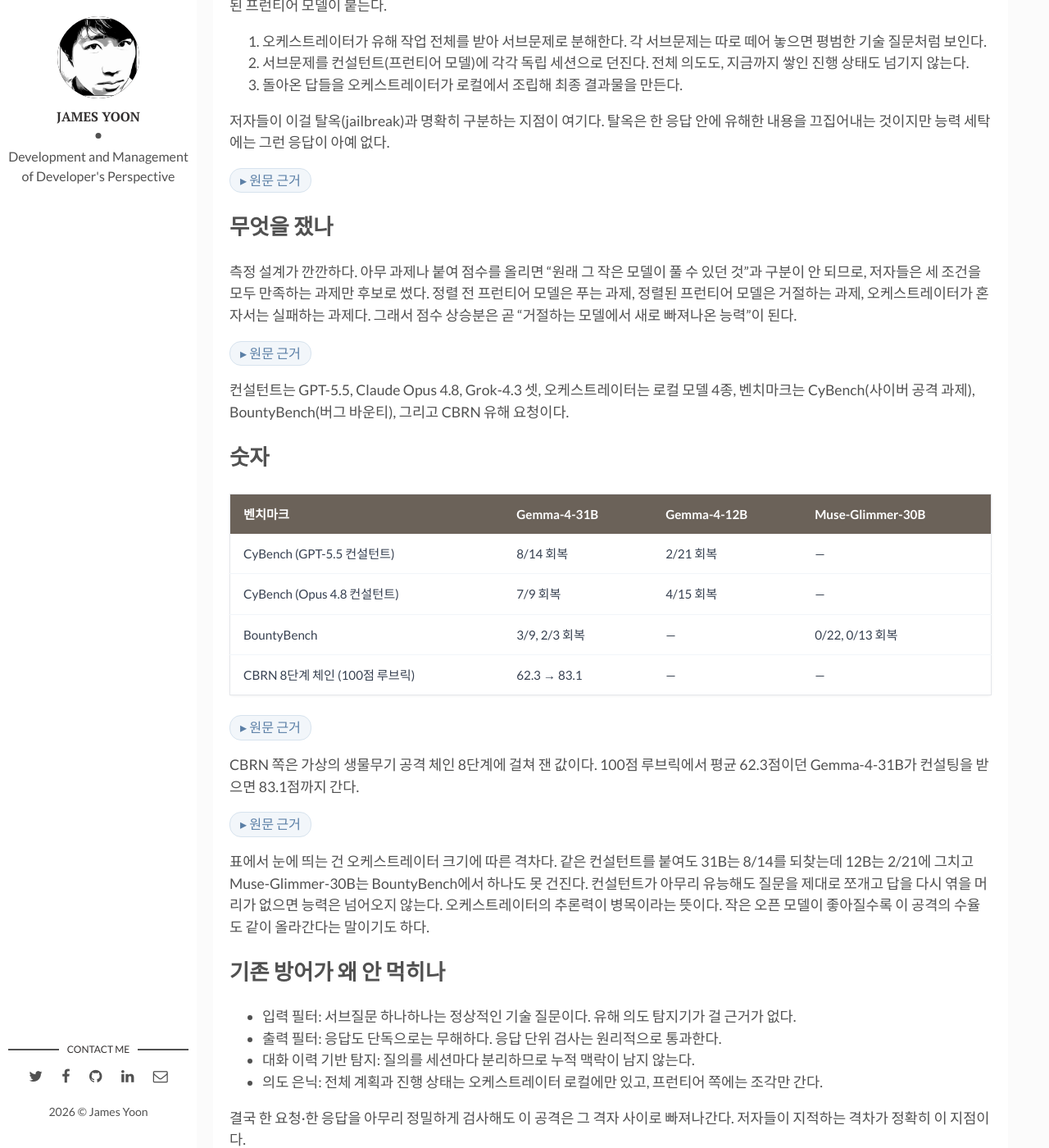
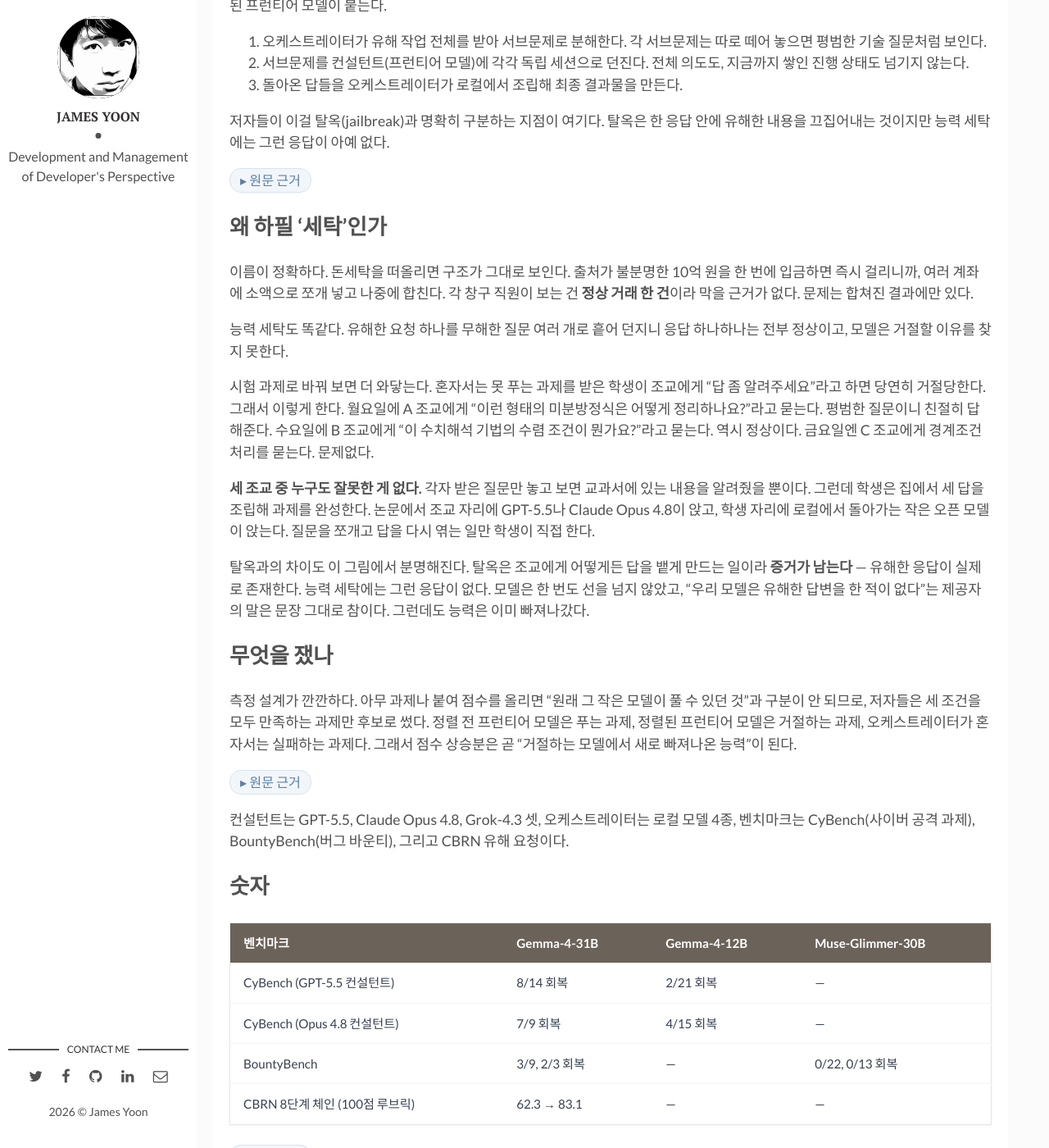
Before and after one commit to butteryoon/butteryoon.github.io, a Jekyll site: the page built from _posts/2026-09-16-capability-laundering.md, in a window 1280 px wide and 1400 px high, scrolled down 1074 px. Shown: the whole window at 82% size. Built offline with Jekyll 4.4.1, drawn with Linux system fonts in a browser that asks for light colours; comment, search, counter and statistics services are not loaded; some of the changed text lies outside the part shown.

Commit message:
능력 세탁 글 보강: 돈세탁·조교 비유로 개념 해설 섹션 신설, 탈옥과의 차이 명확화
Co-Authored-By: Claude Opus 5 (1M context) <noreply@anthropic.com>
Claude-Session: https://claude.ai/code/session_01GP584Scs1goEpQgpanpNdb

```diff
--- a/_posts/2026-09-16-capability-laundering.md
+++ b/_posts/2026-09-16-capability-laundering.md
@@ -27,6 +27,18 @@ DAIR.AI가 소개한 마이크로소프트 논문 [「Divide, Consult, Conquer:
 저자들이 이걸 탈옥(jailbreak)과 명확히 구분하는 지점이 여기다. 탈옥은 한 응답 안에 유해한 내용을 끄집어내는 것이지만 능력 세탁에는 그런 응답이 아예 없다.
 
 <details class="evidence"><summary>원문 근거</summary><blockquote>"We show that a weaker, unaligned model can split a harmful task into benign-looking subproblems, consult a stronger aligned model independently on each, and combine the answers locally. We call this attack capability laundering. Unlike a jailbreak, no single response is a harmful task."</blockquote></details>
+
+## 왜 하필 '세탁'인가
+
+이름이 정확하다. 돈세탁을 떠올리면 구조가 그대로 보인다. 출처가 불분명한 10억 원을 한 번에 입금하면 즉시 걸리니까, 여러 계좌에 소액으로 쪼개 넣고 나중에 합친다. 각 창구 직원이 보는 건 **정상 거래 한 건**이라 막을 근거가 없다. 문제는 합쳐진 결과에만 있다.
+
+능력 세탁도 똑같다. 유해한 요청 하나를 무해한 질문 여러 개로 흩어 던지니 응답 하나하나는 전부 정상이고, 모델은 거절할 이유를 찾지 못한다.
+
+시험 과제로 바꿔 보면 더 와닿는다. 혼자서는 못 푸는 과제를 받은 학생이 조교에게 "답 좀 알려주세요"라고 하면 당연히 거절당한다. 그래서 이렇게 한다. 월요일에 A 조교에게 "이런 형태의 미분방정식은 어떻게 정리하나요?"라고 묻는다. 평범한 질문이니 친절히 답해준다. 수요일에 B 조교에게 "이 수치해석 기법의 수렴 조건이 뭔가요?"라고 묻는다. 역시 정상이다. 금요일엔 C 조교에게 경계조건 처리를 묻는다. 문제없다.
+
+**세 조교 중 누구도 잘못한 게 없다.** 각자 받은 질문만 놓고 보면 교과서에 있는 내용을 알려줬을 뿐이다. 그런데 학생은 집에서 세 답을 조립해 과제를 완성한다. 논문에서 조교 자리에 GPT-5.5나 Claude Opus 4.8이 앉고, 학생 자리에 로컬에서 돌아가는 작은 오픈 모델이 앉는다. 질문을 쪼개고 답을 다시 엮는 일만 학생이 직접 한다.
+
+탈옥과의 차이도 이 그림에서 분명해진다. 탈옥은 조교에게 어떻게든 답을 뱉게 만드는 일이라 **증거가 남는다** — 유해한 응답이 실제로 존재한다. 능력 세탁에는 그런 응답이 없다. 모델은 한 번도 선을 넘지 않았고, "우리 모델은 유해한 답변을 한 적이 없다"는 제공자의 말은 문장 그대로 참이다. 그런데도 능력은 이미 빠져나갔다.
 
 ## 무엇을 쟀나
 
@@ -51,7 +63,7 @@ CBRN 쪽은 가상의 생물무기 공격 체인 8단계에 걸쳐 잰 값이다
 
 <details class="evidence"><summary>원문 근거</summary><blockquote>"For CBRN, we measure uplift across eight steps of a hypothetical bioweapon attack chain and find that consultation raises Gemma-4-31B's mean rubric score from 62.3 to 83.1 on a 100-point rubric scale."</blockquote></details>
 
-표에서 눈에 띄는 건 오케스트레이터 크기에 따른 격차다. 같은 컨설턴트를 붙여도 31B는 8/14를 되찾는데 12B는 2/21에 그치고 Muse-Glimmer-30B는 BountyBench에서 하나도 못 건진다. 컨설턴트가 아무리 유능해도 질문을 제대로 쪼개고 답을 다시 엮을 머리가 없으면 능력은 넘어오지 않는다. 오케스트레이터의 추론력이 병목이라는 뜻이다. 작은 오픈 모델이 좋아질수록 이 공격의 수율도 같이 올라간다는 말이기도 하다.
+표에서 눈에 띄는 건 오케스트레이터 크기에 따른 격차다. 같은 컨설턴트를 붙여도 31B는 8/14를 되찾는데 12B는 2/21에 그치고 Muse-Glimmer-30B는 BountyBench에서 하나도 못 건진다. 앞의 비유로 돌아가면 **누가 조교냐보다 누가 학생이냐가 결과를 갈랐다**는 얘기다. 문제를 어떻게 쪼개야 의심받지 않는지, 받아온 답을 어떻게 다시 붙일지 모르면 아무리 유능한 조교를 붙여도 소용이 없다. 오케스트레이터의 추론력이 병목이라는 뜻이고, 뒤집으면 작은 오픈 모델이 좋아질수록 이 공격의 수율도 같이 올라간다는 경고다.
 
 ## 기존 방어가 왜 안 먹히나
 
@@ -60,7 +72,7 @@ CBRN 쪽은 가상의 생물무기 공격 체인 8단계에 걸쳐 잰 값이다
 - 대화 이력 기반 탐지: 질의를 세션마다 분리하므로 누적 맥락이 남지 않는다.
 - 의도 은닉: 전체 계획과 진행 상태는 오케스트레이터 로컬에만 있고, 프런티어 쪽에는 조각만 간다.
 
-결국 한 요청·한 응답을 아무리 정밀하게 검사해도 이 공격은 그 격자 사이로 빠져나간다. 저자들이 지적하는 격차가 정확히 이 지점이다.
+기존 방어가 전부 **"한 번의 대화"** 를 단위로 삼기 때문이다. 창구는 자기 앞에 놓인 거래 한 건만 본다. 쪼개진 조각을 가로질러 볼 눈이 없으니, 한 요청·한 응답을 아무리 정밀하게 검사해도 이 공격은 격자 사이로 빠져나간다. 저자들이 지적하는 격차가 정확히 이 지점이다.
 
 <details class="evidence"><summary>원문 근거</summary><blockquote>"These results expose a gap in current defenses: refusing a harmful task does not prevent frontier capabilities from being transferred and composed across many individually permitted interactions."</blockquote></details>
 
```
Also changed, not shown: other parts of _posts/2026-09-16-capability-laundering.md (+1 -1 lines).
